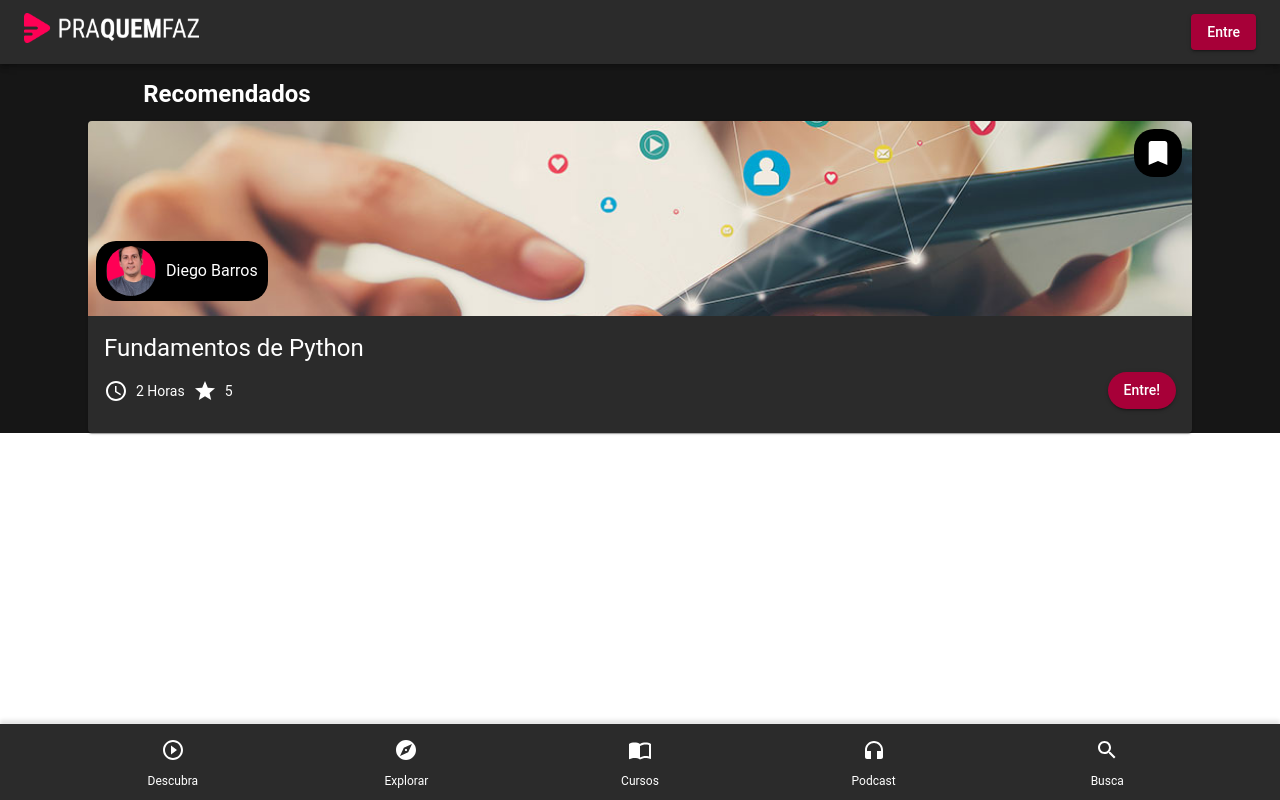
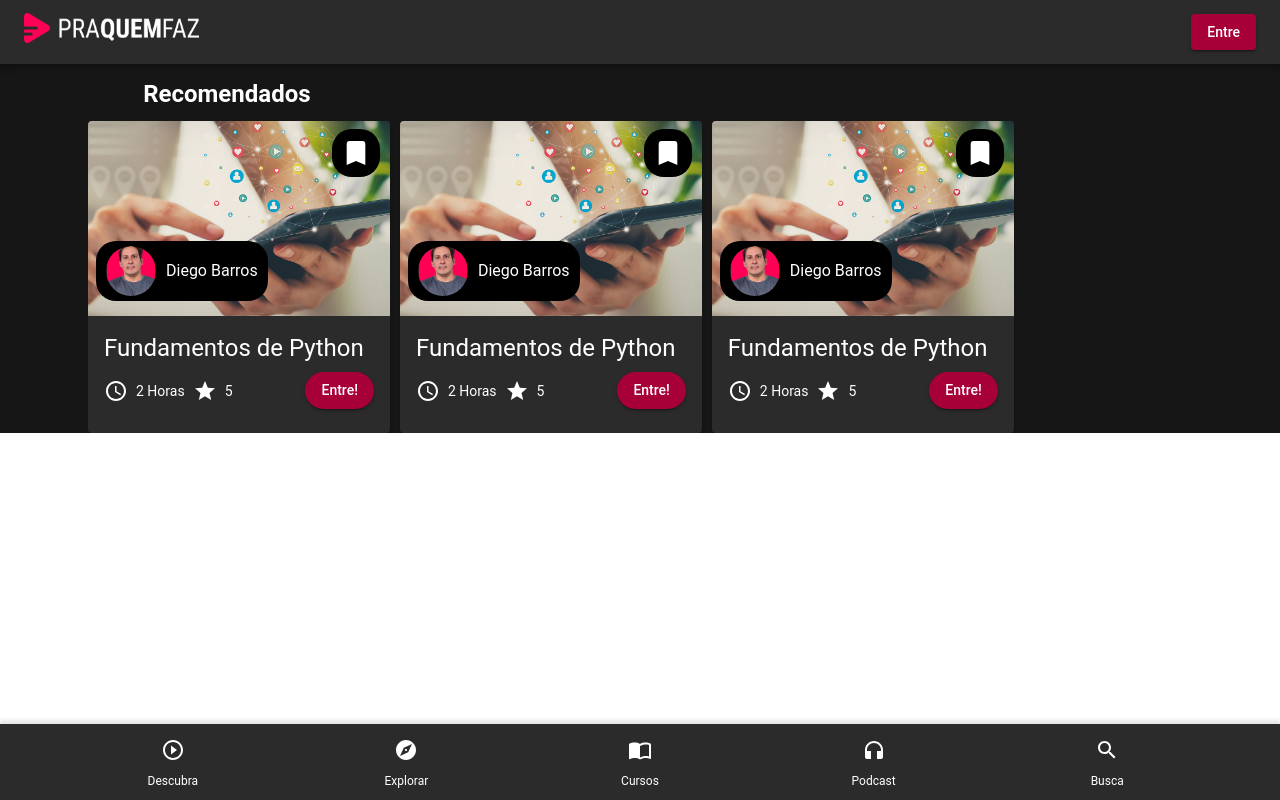
Before and after one commit to projects-athena/pqf2.0, a Next.js app: page /homeUser in a window 1280 px wide. Built offline with nearby package versions, Linux system fonts and the light colour scheme.

Commit message:
ajustando CursoDestaqueHomeUser

```diff
--- a/src/app/components/CarroselHome/carroselHome.tsx
+++ b/src/app/components/CarroselHome/carroselHome.tsx
@@ -1,7 +1,10 @@
+"use client"
+
 import React from 'react';
 import useEmblaCarousel from 'embla-carousel-react';
 import { EmblaOptionsType } from 'embla-carousel';
 import Autoplay from 'embla-carousel-autoplay';
+import './carroselHome.css';
 
 type CarroselDestaqueProps = {
   slides: React.ReactNode[];
--- a/src/app/components/CursoDestaqueHomeUser/cursoDestaqueHomeUser.tsx
+++ b/src/app/components/CursoDestaqueHomeUser/cursoDestaqueHomeUser.tsx
@@ -26,7 +26,7 @@ const CursoDestaqueHomeUser: React.FC<CursoDestaqueHomeUserProps> = ({ image, pr
   };
 
   return (
-    <Card sx={{ maxWidth: '100%', position: 'relative', backgroundColor: 'secondary.main', color: 'secondary.contrastText'}}>
+    <Card sx={{ width: '100%', position: 'relative', backgroundColor: 'secondary.main', color: 'secondary.contrastText'}}>
         <CardMedia
             component="img"
             height="195"
@@ -69,7 +69,7 @@ const CursoDestaqueHomeUser: React.FC<CursoDestaqueHomeUserProps> = ({ image, pr
         </Box>
 
 
-        <CardContent sx={{ display: 'flex', flexDirection: 'column', justifyContent: 'space-between', height: '100%' }}>
+        <CardContent sx={{ display: 'flex', flexDirection: 'column', justifyContent: 'space-between'}}>
           <Typography variant="h5" component="div" gutterBottom>
             {curso}
           </Typography>
--- a/src/app/content/userHome.content.json
+++ b/src/app/content/userHome.content.json
@@ -32,15 +32,6 @@
             "curso": "Fundamentos de Python",
             "duracao": "2 Horas",
             "avaliacao": 5
-          },
-          {
-            "id": "curso4",
-            "image": "/images/bg/formacao-social-media.jpg",
-            "professor": "Diego Barros",
-            "professorImage": "/images/teachers/dprofessor-diego-barros.png",
-            "curso": "Fundamentos de Python",
-            "duracao": "2 Horas",
-            "avaliacao": 5
           }
         ]
       }
--- a/src/app/homeUser/page.tsx
+++ b/src/app/homeUser/page.tsx
@@ -1,7 +1,10 @@
+"use client"
+
 import React from 'react';
 import { Button, Box, Typography } from '@mui/material';
 import Grid from '@mui/material/Grid';
 import Container from '@mui/material/Container';
+import CarroselHome from '../components/CarroselHome/carroselHome';
 import CursoDestaqueHomeUser from '../components/CursoDestaqueHomeUser/cursoDestaqueHomeUser';
 import content from '../content/userHome.content.json';
 
@@ -25,14 +28,18 @@ const HomeUser: React.FC = () => {
               {maintitle}
           </Typography>
 
-          <CursoDestaqueHomeUser
-          image={cursos[0].image}
-          professor={cursos[0].professor}
-          professorImage={cursos[0].professorImage}
-          curso={cursos[0].curso}
-          duracao={cursos[0].duracao}
-          avaliacao= {cursos[0].avaliacao}>
-          </CursoDestaqueHomeUser>
+          <Box sx={{ marginBottom: 4 }}>
+            <CarroselHome autoplay={true} slides={cursos.map((curso, index) => (
+              <CursoDestaqueHomeUser
+                key={index}
+                image={curso.image}
+                professor={curso.professor}
+                professorImage={curso.professorImage}
+                curso={curso.curso}
+                duracao={curso.duracao}
+                avaliacao= {curso.avaliacao}/>
+            ))} />
+          </Box>
         </Box>
     </Container>
   );
--- a/src/app/page.tsx
+++ b/src/app/page.tsx
@@ -10,7 +10,6 @@ import CursoIndicacao from './components/CursoIndicacao/cursoIndicacao';
 import CarroselHome from './components/CarroselHome/carroselHome';
 import content from './content/content.json';
 import { EmblaOptionsType } from 'embla-carousel';
-import './components/CarroselHome/carroselHome.css';
 
 
 const { cursosDestaqueTitle, courses } = content.cursosDestaque;
```
Also changed, not shown: src/app/components/AltCarroselHome/altCarrosel.css (deleted, +0 -15 lines), src/app/components/AltCarroselHome/altCarrosel.tsx (deleted, +0 -45 lines).
